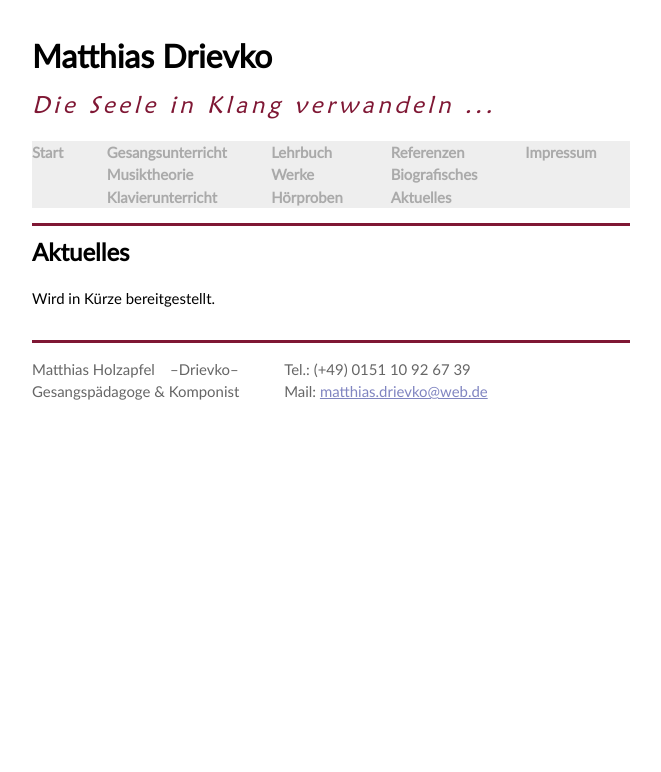
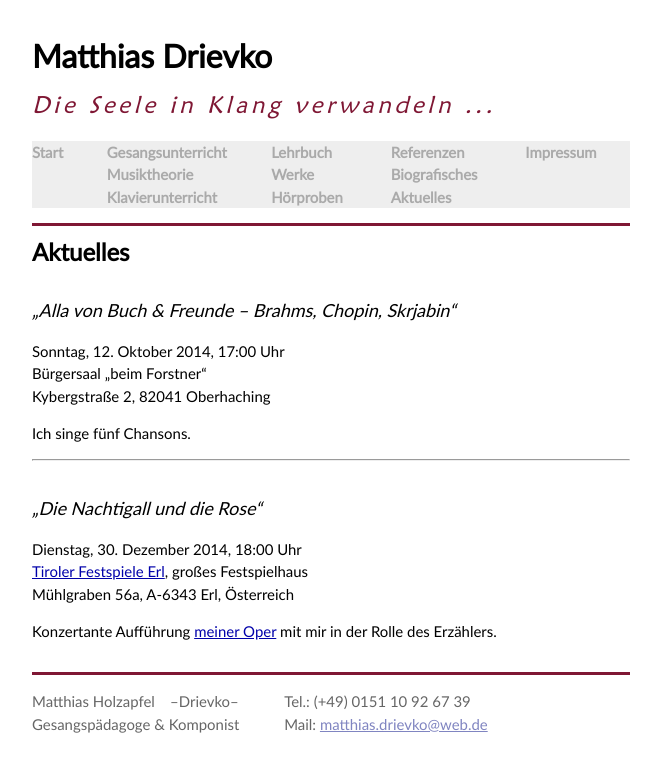
Before and after one commit to drievko/drievko.github.io, a Jekyll site: the page built from aktuelles.md, in a window 1280 px wide. Shown: the top 772 px of the page, without its empty margins (309-970 px from the left). Built offline with Jekyll 4.4.1, drawn with Linux system fonts in a browser that asks for light colours; Markdown is read by kramdown in place of the engine named in the settings.

Commit message:
Updated news.

```diff
--- a/_config.yml
+++ b/_config.yml
@@ -1,4 +1,4 @@
 name: Matthias Drievko
 motto: Die Seele in Klang verwandeln ...
 markdown: redcarpet
-pygments: true
+highlighter: pygments
--- a/aktuelles.md
+++ b/aktuelles.md
@@ -7,4 +7,23 @@ permalink: /aktuelles/
 Aktuelles
 =========
 
-Wird in Kürze bereitgestellt.
+## „Alla von Buch & Freunde – Brahms, Chopin, Skrjabin“
+
+Sonntag, 12. Oktober 2014, 17:00 Uhr
+Bürgersaal „beim Forstner“
+Kybergstraße 2, 82041 Oberhaching
+
+Ich singe fünf Chansons.
+
+---
+
+## „Die Nachtigall und die Rose“
+
+Dienstag, 30. Dezember 2014, 18:00 Uhr
+[Tiroler Festspiele Erl], großes Festspielhaus
+Mühlgraben 56a, A-6343 Erl, Österreich
+
+Konzertante Aufführung [meiner Oper](/werke) mit mir in der Rolle des Erzählers.
+
+
+[Tiroler Festspiele Erl]: www.tiroler-festspiele.at
```
